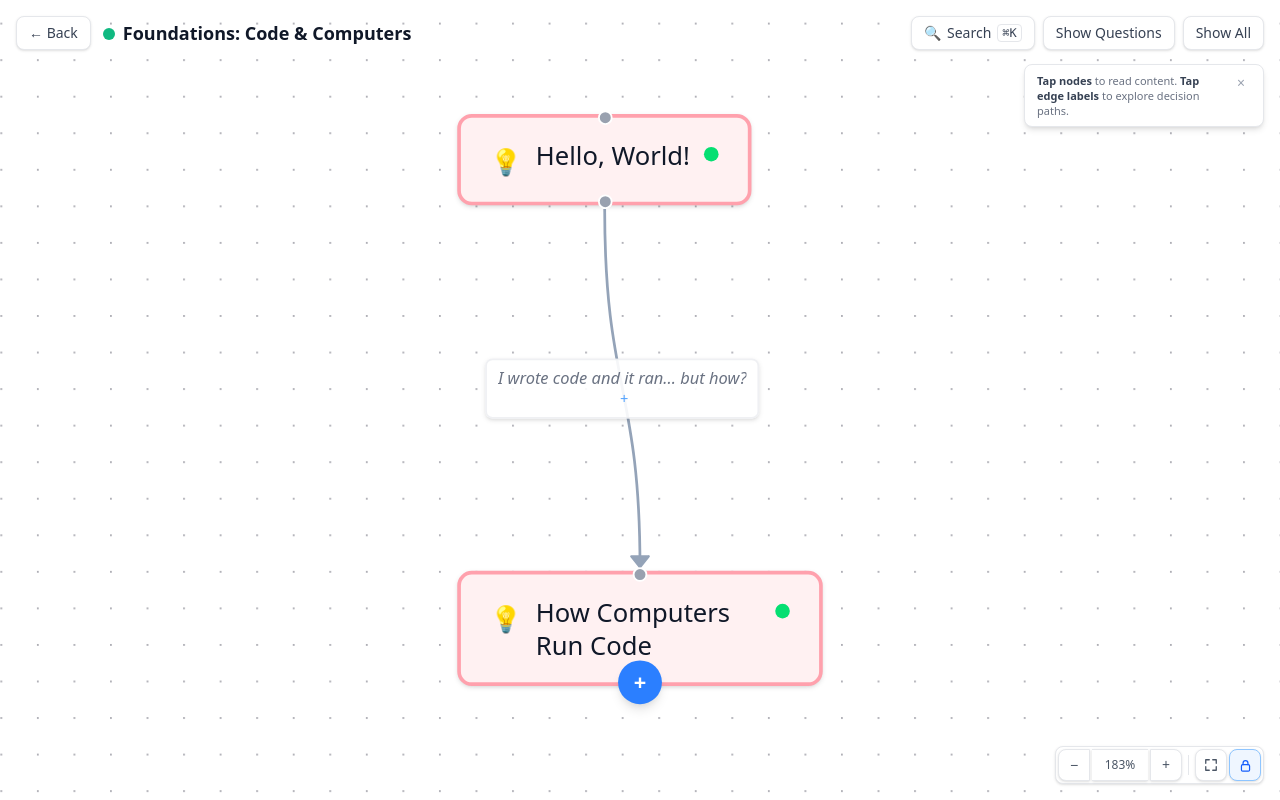
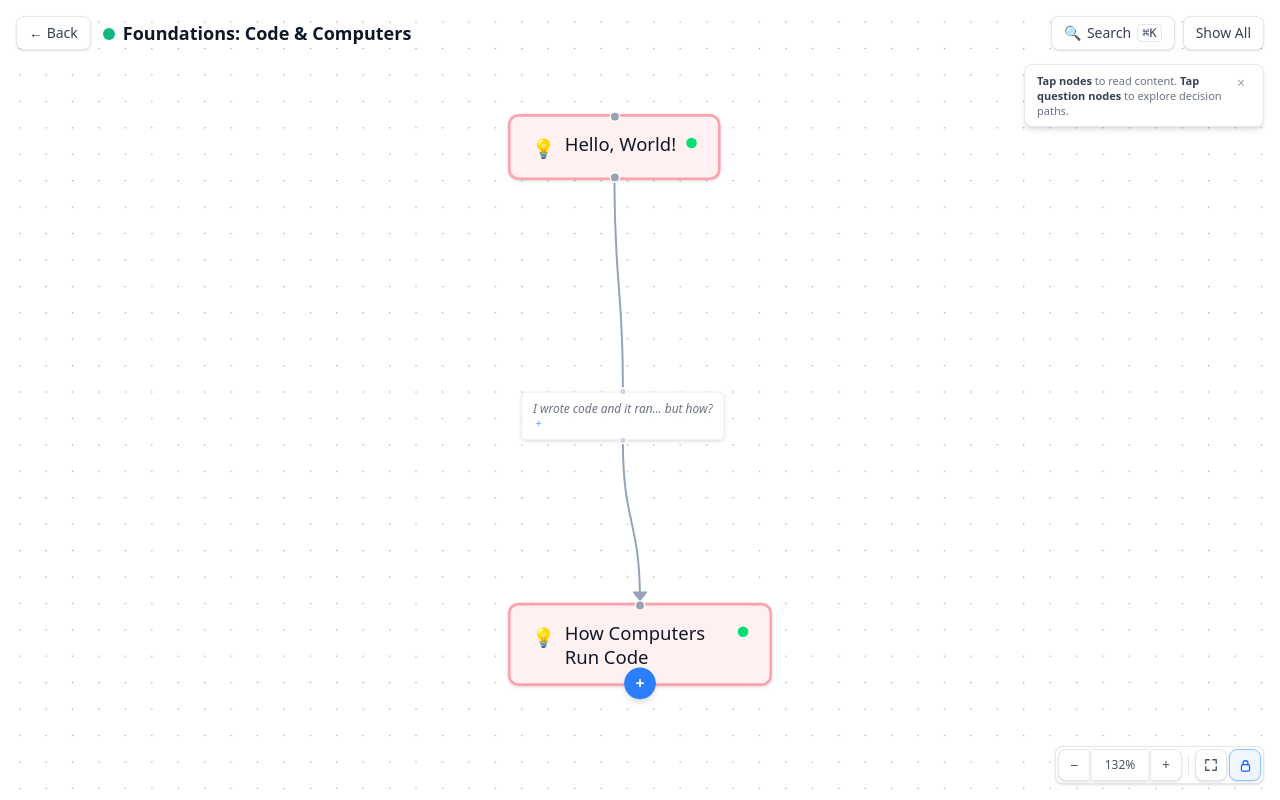
Before and after one commit to MansoorMajeed/infra-roadmap, a Next.js app: page /zone/foundations in a window 1280 px wide. Built offline with nearby package versions, Linux system fonts and the light colour scheme.

Commit message:
rewrite the way we do question edges
use nodes instead

```diff
--- a/src/components/NodeGraph.tsx
+++ b/src/components/NodeGraph.tsx
@@ -22,7 +22,7 @@ import { getNodeProgress } from "@/lib/progress";
 import NodeCard from "./NodeCard";
 import ZonePortalCard from "./ZonePortalCard";
 import ContentPanel from "./ContentPanel";
-import QuestionEdge from "./QuestionEdge";
+import QuestionNode from "./QuestionNode";
 import SearchModal from "./SearchModal";
 
 interface NodeGraphProps {
@@ -37,8 +37,7 @@ interface NodeGraphProps {
   zones: Zone[];
 }
 
-const nodeTypes = { roadmapNode: NodeCard, zonePortalNode: ZonePortalCard };
-const edgeTypes = { question: QuestionEdge };
+const nodeTypes = { roadmapNode: NodeCard, zonePortalNode: ZonePortalCard, questionNode: QuestionNode };
 
 const VISIBLE_NODES_STORAGE_KEY = "infra-roadmap-visible-nodes";
 const VIEWPORT_STORAGE_KEY = "infra-roadmap-viewport";
@@ -182,24 +181,34 @@ function layoutNodes(
   const zoneMap = new Map(zones.map((z) => [z.id, z]));
 
   const nodeWidth = 200;
-  const nodeHeight = 70;
+  const nodeHeight = 90;
+  const qNodeWidth = 180;
+  const qNodeHeight = 40;
 
   // Build dagre graph
   const g = new Dagre.graphlib.Graph().setDefaultEdgeLabel(() => ({}));
-  g.setGraph({ rankdir: "TB", ranksep: 180, nodesep: 80, edgesep: 40 });
+  g.setGraph({ rankdir: "TB", ranksep: 120, nodesep: 100, edgesep: 60 });
 
   for (const n of visibleNodes) {
     g.setNode(n.frontmatter.id, { width: nodeWidth, height: nodeHeight });
   }
 
-  // Track zone portals needed: zoneId -> source node
+  // Track zone portals needed and Q node data
   const portalZoneIds = new Set<string>();
+  const qEdgeData = new Map<string, { question: string; detail?: string }>();
 
   for (const n of visibleNodes) {
     if (n.frontmatter.edges.to) {
       for (const edge of n.frontmatter.edges.to) {
         if (visibleIds.has(edge.id)) {
-          g.setEdge(n.frontmatter.id, edge.id);
+          // Intra-zone edge: inject a question node between source and target
+          const qId = `q-${n.frontmatter.id}-${edge.id}`;
+          qEdgeData.set(qId, { question: edge.question, detail: edge.detail });
+          if (!g.hasNode(qId)) {
+            g.setNode(qId, { width: qNodeWidth, height: qNodeHeight });
+          }
+          g.setEdge(n.frontmatter.id, qId);
+          g.setEdge(qId, edge.id);
         } else if (edge.zone) {
           // Cross-zone edge: inject a portal node into the layout
           const portalId = `zone-portal-${edge.zone}`;
@@ -215,15 +224,19 @@ function layoutNodes(
 
   Dagre.layout(g);
 
-  // Fix fork-join layout: when a node has both a "skip" edge (spanning 2+ ranks)
-  // and a "branch" edge (one rank down), Dagre places all nodes in the same x-column
-  // since each intermediate rank has only one node. Shift branch nodes left to separate them.
+  // Fix fork-join layout: when a node has a skip edge (A → C spanning 2+ ranks)
+  // alongside a branch edge (A → B → ... → C), Dagre places everything in the same
+  // x-column because each intermediate rank has only one node. We shift the fork node
+  // and its branch subtree left so the skip edge can curve away to the right.
+  //
+  // Key guard: only shift nodes ABOVE the skip target's rank. Nodes at the same rank
+  // as the skip target are dagre siblings and must keep their dagre-assigned separation
+  // (shifting them would cause them to collide with the skip target).
   {
-    const RANKSEP = 180; // must match g.setGraph ranksep above
-    const COLUMN_SHIFT = nodeWidth + 80; // nodeWidth + nodesep
+    const RANKSEP = 120; // must match g.setGraph ranksep above
+    const COLUMN_SHIFT = nodeWidth + 100; // nodeWidth + nodesep
     const visibleNodeIds = new Set(visibleNodes.map((n) => n.frontmatter.id));
 
-    // Build in-zone child map for visible nodes
     const childMap = new Map<string, string[]>();
     for (const n of visibleNodes) {
       const id = n.frontmatter.id;
@@ -241,7 +254,6 @@ function layoutNodes(
       const nPos = g.node(nId);
       if (!nPos) continue;
 
-      // Classify each child: "local" (one rank down) vs "skip" (2+ ranks down)
       const localChildren: string[] = [];
       const skipTargets: string[] = [];
       for (const cId of children) {
@@ -255,6 +267,9 @@ function layoutNodes(
       }
 
       if (localChildren.length === 0 || skipTargets.length === 0) continue;
+
+      // Y of the skip target(s) — nodes at this rank stay put (dagre handles their separation)
+      const skipTargetY = Math.min(...skipTargets.map((id) => g.node(id)?.y ?? Infinity));
 
       // BFS to collect branch nodes: descendants of localChildren, stopping at skipTargets
       const branchNodes = new Set<string>();
@@ -273,10 +288,10 @@ function layoutNodes(
 
       if (branchNodes.size === 0) continue;
 
-      // Shift branch nodes left by one column to separate them from the skip-edge path
-      for (const branchId of branchNodes) {
-        const pos = g.node(branchId);
-        if (pos) {
+      // Shift the fork node itself + all branch nodes that are strictly above skipTargetY.
+      for (const id of [nId, ...branchNodes]) {
+        const pos = g.node(id);
+        if (pos && pos.y < skipTargetY) {
           pos.x -= COLUMN_SHIFT;
         }
       }
@@ -363,6 +378,24 @@ function layoutNodes(
     });
   }
 
+  // Inject question nodes
+  for (const [qId, edgeData] of qEdgeData) {
+    const pos = g.node(qId);
+    if (!pos) continue;
+    flowNodes.push({
+      id: qId,
+      type: "questionNode",
+      position: {
+        x: pos.x - qNodeWidth / 2 + offsetX,
+        y: pos.y - qNodeHeight / 2 + offsetY,
+      },
+      data: {
+        question: edgeData.question,
+        detail: edgeData.detail || "",
+      },
+    });
+  }
+
   // Inject zone portal nodes
   for (const zoneId of portalZoneIds) {
     const portalId = `zone-portal-${zoneId}`;
@@ -389,9 +422,7 @@ function layoutNodes(
 
 function buildEdges(
   roadmapNodes: RoadmapNode[],
-  visibleIds: Set<string>,
-  allEdgesExpanded: boolean,
-  onEdgeExpand?: (x: number, y: number) => void
+  visibleIds: Set<string>
 ): Edge[] {
   const edges: Edge[] = [];
 
@@ -399,26 +430,43 @@ function buildEdges(
     if (!visibleIds.has(node.frontmatter.id)) continue;
     if (node.frontmatter.edges.to) {
       for (const edge of node.frontmatter.edges.to) {
-        const target = edge.zone ? `zone-portal-${edge.zone}` : edge.id;
         const isPortal = !!edge.zone;
-        if (visibleIds.has(edge.id) || isPortal) {
+
+        if (isPortal) {
+          const portalId = `zone-portal-${edge.zone}`;
           edges.push({
-            id: `${node.frontmatter.id}-${target}`,
+            id: `${node.frontmatter.id}-${portalId}`,
             source: node.frontmatter.id,
-            target,
-            type: "question",
-            data: {
-              question: edge.question,
-              detail: edge.detail || "",
-              forceExpanded: allEdgesExpanded,
-              onExpand: onEdgeExpand,
-            },
+            target: portalId,
             markerEnd: {
               type: MarkerType.ArrowClosed,
               width: 16,
               height: 16,
               color: "#94a3b8",
             },
+            style: { stroke: "#94a3b8", strokeWidth: 1.5 },
+          });
+        } else if (visibleIds.has(edge.id)) {
+          const qId = `q-${node.frontmatter.id}-${edge.id}`;
+          // Source → Q node (no arrowhead)
+          edges.push({
+            id: `${node.frontmatter.id}-${qId}`,
+            source: node.frontmatter.id,
+            target: qId,
+            style: { stroke: "#94a3b8", strokeWidth: 1.5 },
+          });
+          // Q node → target (with arrowhead)
+          edges.push({
+            id: `${qId}-${edge.id}`,
+            source: qId,
+            target: edge.id,
+            markerEnd: {
+              type: MarkerType.ArrowClosed,
+              width: 16,
+              height: 16,
+              color: "#94a3b8",
+            },
+            style: { stroke: "#94a3b8", strokeWidth: 1.5 },
           });
         }
       }
@@ -448,13 +496,12 @@ function NodeGraphInner({
   const [visibleIds, setVisibleIds] = useState<Set<string>>(() =>
     getInitialVisibleNodes(roadmapNodes)
   );
-  const [allEdgesExpanded, setAllEdgesExpanded] = useState(false);
   const [zoomLocked, setZoomLocked] = useState(true);
   const [zoomPercent, setZoomPercent] = useState(100);
   const [refreshKey, setRefreshKey] = useState(0);
   const [hydrated, setHydrated] = useState(false);
   const [hintDismissed, setHintDismissed] = useState(true); // default true avoids flash before localStorage loads
-  const { fitView, setViewport, zoomIn, zoomOut, zoomTo, getZoom, setCenter } = useReactFlow();
+  const { fitView, setViewport, zoomIn, zoomOut, zoomTo, getZoom } = useReactFlow();
 
   // After hydration, load saved state from localStorage
   useEffect(() => {
@@ -553,13 +600,6 @@ function NodeGraphInner({
     [roadmapNodes, fitView, zoomLocked]
   );
 
-  const handleEdgeExpand = useCallback(
-    (x: number, y: number) => {
-      setCenter(x, y, { zoom: getZoom(), duration: 300 });
-    },
-    [setCenter, getZoom]
-  );
-
   const nodesRef = useRef<Node[]>([]);
 
   const layoutedNodes = useMemo(
@@ -571,8 +611,8 @@ function NodeGraphInner({
     [roadmapNodes, visibleIds, handleExpand, handleCollapse, refreshKey, zones]
   );
   const flowEdges = useMemo(
-    () => buildEdges(roadmapNodes, visibleIds, allEdgesExpanded, handleEdgeExpand),
-    [roadmapNodes, visibleIds, allEdgesExpanded, handleEdgeExpand]
+    () => buildEdges(roadmapNodes, visibleIds),
+    [roadmapNodes, visibleIds]
   );
 
   // Track node positions for dragging, but re-layout when visibleIds changes
@@ -671,6 +711,7 @@ function NodeGraphInner({
         router.push(`/zone/${zoneId}`);
         return;
       }
+      if (node.id.startsWith("q-")) return; // Q nodes handle their own click
       const roadmapNode = roadmapNodes.find((n) => n.frontmatter.id === node.id);
       if (roadmapNode) {
         setSelectedNode(roadmapNode);
@@ -737,7 +778,6 @@ function NodeGraphInner({
         onNodeClick={handleNodeClick}
         onViewportChange={handleViewportChange}
         nodeTypes={nodeTypes}
-        edgeTypes={edgeTypes}
         fitView={false}
         defaultViewport={{ x: 0, y: 0, zoom: 1 }}
         proOptions={{ hideAttribution: true }}
@@ -782,12 +822,6 @@ function NodeGraphInner({
 
         {/* Desktop-only action buttons */}
         <button
-          onClick={() => setAllEdgesExpanded((prev) => !prev)}
-          className="hidden sm:block px-3 py-1.5 rounded-lg bg-white dark:bg-gray-800 border border-gray-200 dark:border-gray-700 text-sm font-medium text-gray-700 dark:text-gray-300 hover:bg-gray-50 dark:hover:bg-gray-700 shadow-sm transition-colors"
-        >
-          {allEdgesExpanded ? "Hide Questions" : "Show Questions"}
-        </button>
-        <button
           onClick={toggleAllNodes}
           className="hidden sm:block px-3 py-1.5 rounded-lg bg-white dark:bg-gray-800 border border-gray-200 dark:border-gray-700 text-sm font-medium text-gray-700 dark:text-gray-300 hover:bg-gray-50 dark:hover:bg-gray-700 shadow-sm transition-colors"
         >
@@ -804,12 +838,6 @@ function NodeGraphInner({
           </button>
           {showMobileMenu && (
             <div className="absolute right-0 top-10 w-44 bg-white dark:bg-gray-800 border border-gray-200 dark:border-gray-700 rounded-xl shadow-lg overflow-hidden z-10">
-              <button
-                onClick={() => { setAllEdgesExpanded((prev) => !prev); setShowMobileMenu(false); }}
-                className="w-full text-left px-4 py-3 text-sm text-gray-700 dark:text-gray-300 hover:bg-gray-50 dark:hover:bg-gray-700 border-b border-gray-100 dark:border-gray-700"
-              >
-                {allEdgesExpanded ? "Hide Questions" : "Show Questions"}
-              </button>
               <button
                 onClick={() => { toggleAllNodes(); setShowMobileMenu(false); }}
                 className="w-full text-left px-4 py-3 text-sm text-gray-700 dark:text-gray-300 hover:bg-gray-50 dark:hover:bg-gray-700 border-b border-gray-100 dark:border-gray-700"
@@ -888,7 +916,7 @@ function NodeGraphInner({
         <div className="absolute top-16 right-4 z-20 flex items-start gap-2 max-w-[200px] sm:max-w-[240px] bg-white dark:bg-gray-800 border border-gray-200 dark:border-gray-700 rounded-lg px-3 py-2 shadow-md">
           <p className="text-[11px] text-gray-500 dark:text-gray-400 leading-snug">
             <strong className="text-gray-700 dark:text-gray-200">Tap nodes</strong> to read content.{" "}
-            <strong className="text-gray-700 dark:text-gray-200">Tap edge labels</strong> to explore decision paths.
+            <strong className="text-gray-700 dark:text-gray-200">Tap question nodes</strong> to explore decision paths.
           </p>
           <button
             onClick={dismissHint}
--- a/src/components/QuestionEdge.tsx
+++ /dev/null
@@ -1,137 +0,0 @@
-"use client";
-
-import { useState, useCallback, useRef, useEffect } from "react";
-import {
-  BaseEdge,
-  EdgeLabelRenderer,
-  getBezierPath,
-  type EdgeProps,
-} from "@xyflow/react";
-
-export default function QuestionEdge({
-  id,
-  sourceX,
-  sourceY,
-  targetX,
-  targetY,
-  sourcePosition,
-  targetPosition,
-  markerEnd,
-  data,
-}: EdgeProps) {
-  const [expanded, setExpanded] = useState(false);
-  const [hovered, setHovered] = useState(false);
-  const popoverRef = useRef<HTMLDivElement>(null);
-  const question = (data?.question as string) || "";
-  const detail = (data?.detail as string) || "";
-  const onExpand = data?.onExpand as ((x: number, y: number) => void) | undefined;
-
-  // Allow parent to force expand via data prop
-  const forceExpanded = (data?.forceExpanded as boolean) || false;
-  const isExpanded = expanded || forceExpanded;
-
-  const [edgePath, labelX, labelY] = getBezierPath({
-    sourceX,
-    sourceY,
-    targetX,
-    targetY,
-    sourcePosition,
-    targetPosition,
-  });
-
-  const handleClick = useCallback(
-    (e: React.MouseEvent) => {
-      e.stopPropagation();
-      setExpanded((prev) => {
-        const next = !prev;
-        if (next && onExpand) {
-          onExpand(labelX, labelY);
-        }
-        return next;
-      });
-    },
-    [onExpand, labelX, labelY]
-  );
-
-  // Close popover when clicking outside
-  useEffect(() => {
-    if (!isExpanded) return;
-    const handleClickOutside = (e: MouseEvent) => {
-      if (
-        popoverRef.current &&
-        !popoverRef.current.contains(e.target as Node)
-      ) {
-        setExpanded(false);
-      }
-    };
-    document.addEventListener("mousedown", handleClickOutside);
-    return () => document.removeEventListener("mousedown", handleClickOutside);
-  }, [isExpanded]);
-
-  return (
-    <>
-      <BaseEdge
-        id={id}
-        path={edgePath}
-        markerEnd={markerEnd}
-        style={{ stroke: "#94a3b8", strokeWidth: 1.5 }}
-      />
-      <EdgeLabelRenderer>
-        <div
-          ref={popoverRef}
-          style={{
-            position: "absolute",
-            transform: `translate(-50%, -50%) translate(${labelX}px,${labelY}px)`,
-            pointerEvents: "all",
-            zIndex: isExpanded ? 1000 : hovered ? 100 : 1,
-          }}
-          className="nodrag nopan"
-          onMouseEnter={() => setHovered(true)}
-          onMouseLeave={() => setHovered(false)}
-        >
-          {/* Collapsed: short question label */}
-          <button
-            onClick={handleClick}
-            className={`
-              max-w-[200px] px-1.5 py-1 rounded text-[9px] italic leading-tight
-              text-gray-500 dark:text-gray-400
-              bg-white/90 dark:bg-gray-800/90
-              border border-gray-200/60 dark:border-gray-700/60
-              cursor-pointer
-              transition-all duration-200
-              hover:border-blue-300 dark:hover:border-blue-600
-              hover:bg-blue-50/80 dark:hover:bg-blue-950/50
-              hover:text-gray-700 dark:hover:text-gray-300
-              ${isExpanded ? "border-blue-400 dark:border-blue-500 bg-blue-50 dark:bg-blue-950/60 shadow-md text-gray-700 dark:text-gray-300" : "shadow-sm"}
-            `}
-          >
-            <span className="line-clamp-2">{question}</span>
-            <span className="ml-0.5 text-blue-400 dark:text-blue-500 not-italic text-[8px]">
-              {isExpanded ? "−" : "+"}
-            </span>
-          </button>
-
-          {/* Expanded: detail popover */}
-          {isExpanded && detail && (
-            <div
-              className="
-                absolute left-1/2 -translate-x-1/2 top-full mt-1.5
-                w-[280px] p-3 rounded-lg
-                bg-white dark:bg-gray-800
-                border border-blue-200 dark:border-blue-800
-                shadow-lg shadow-blue-100/50 dark:shadow-blue-900/30
-              "
-            >
-              <p className="text-[10px] font-semibold text-blue-600 dark:text-blue-400 mb-1.5 italic">
-                &ldquo;{question}&rdquo;
-              </p>
-              <p className="text-[11px] leading-relaxed text-gray-600 dark:text-gray-300">
-                {detail}
-              </p>
-            </div>
-          )}
-        </div>
-      </EdgeLabelRenderer>
-    </>
-  );
-}
--- /dev/null
+++ b/src/components/QuestionNode.tsx
@@ -0,0 +1,83 @@
+"use client";
+
+import { memo, useState, useCallback, useRef, useEffect } from "react";
+import { Handle, Position, type NodeProps } from "@xyflow/react";
+
+export interface QuestionNodeData {
+  question: string;
+  detail?: string;
+  [key: string]: unknown;
+}
+
+function QuestionNode({ data }: NodeProps) {
+  const nodeData = data as unknown as QuestionNodeData;
+  const [open, setOpen] = useState(false);
+  const ref = useRef<HTMLDivElement>(null);
+
+  const handleClick = useCallback((e: React.MouseEvent) => {
+    e.stopPropagation();
+    setOpen((prev) => !prev);
+  }, []);
+
+  // Close on outside click
+  useEffect(() => {
+    if (!open) return;
+    const handler = (e: MouseEvent) => {
+      if (ref.current && !ref.current.contains(e.target as Node)) {
+        setOpen(false);
+      }
+    };
+    document.addEventListener("mousedown", handler);
+    return () => document.removeEventListener("mousedown", handler);
+  }, [open]);
+
+  return (
+    <div ref={ref}>
+      <Handle type="target" position={Position.Top} className="!bg-gray-300 !w-1.5 !h-1.5" />
+      <div
+        onClick={handleClick}
+        className={`
+          max-w-[180px] min-w-[120px] px-2 py-1.5 rounded cursor-pointer
+          text-[9px] italic leading-tight
+          text-gray-500 dark:text-gray-400
+          bg-white/90 dark:bg-gray-800/90
+          border border-gray-200/60 dark:border-gray-700/60
+          shadow-sm transition-all duration-200
+          hover:border-blue-300 dark:hover:border-blue-600
+          hover:bg-blue-50/80 dark:hover:bg-blue-950/50
+          hover:text-gray-700 dark:hover:text-gray-300
+          ${open ? "border-blue-400 dark:border-blue-500 bg-blue-50 dark:bg-blue-950/60 shadow-md text-gray-700 dark:text-gray-300" : ""}
+        `}
+      >
+        <span className="line-clamp-2">{nodeData.question}</span>
+        <span className="ml-0.5 text-blue-400 dark:text-blue-500 not-italic text-[8px]">
+          {open ? "−" : "+"}
+        </span>
+      </div>
+
+      {open && (
+        <div className="absolute left-1/2 -translate-x-1/2 top-full mt-1.5 z-50 w-[280px] p-3 rounded-lg bg-white dark:bg-gray-800 border border-blue-200 dark:border-blue-800 shadow-lg shadow-blue-100/50 dark:shadow-blue-900/30">
+          <button
+            onClick={(e) => { e.stopPropagation(); setOpen(false); }}
+            className="absolute top-2 right-2 w-5 h-5 flex items-center justify-center rounded text-gray-400 hover:text-gray-600 dark:hover:text-gray-200 transition-colors text-sm leading-none"
+            title="Close"
+          >
+            ×
+          </button>
+          <p className="text-[10px] font-semibold text-blue-600 dark:text-blue-400 mb-1.5 italic pr-4">
+            &ldquo;{nodeData.question}&rdquo;
+          </p>
+          {nodeData.detail && (
+            <p className="text-[11px] leading-relaxed text-gray-600 dark:text-gray-300">
+              {nodeData.detail}
+            </p>
+          )}
+        </div>
+      )}
+
+      <Handle type="source" position={Position.Bottom} className="!bg-gray-300 !w-1.5 !h-1.5" />
+    </div>
+  );
+}
+
+export default memo(QuestionNode);
```
